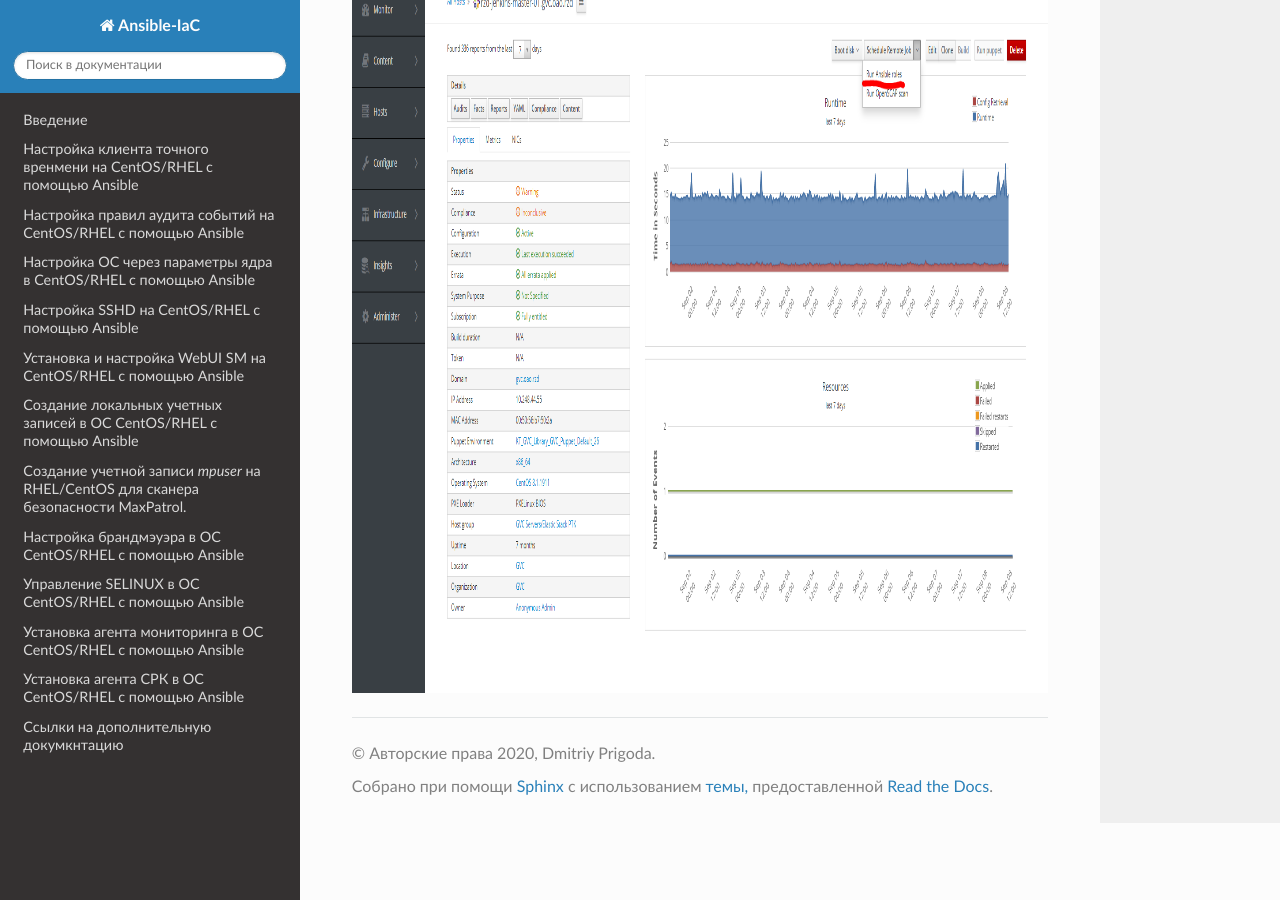
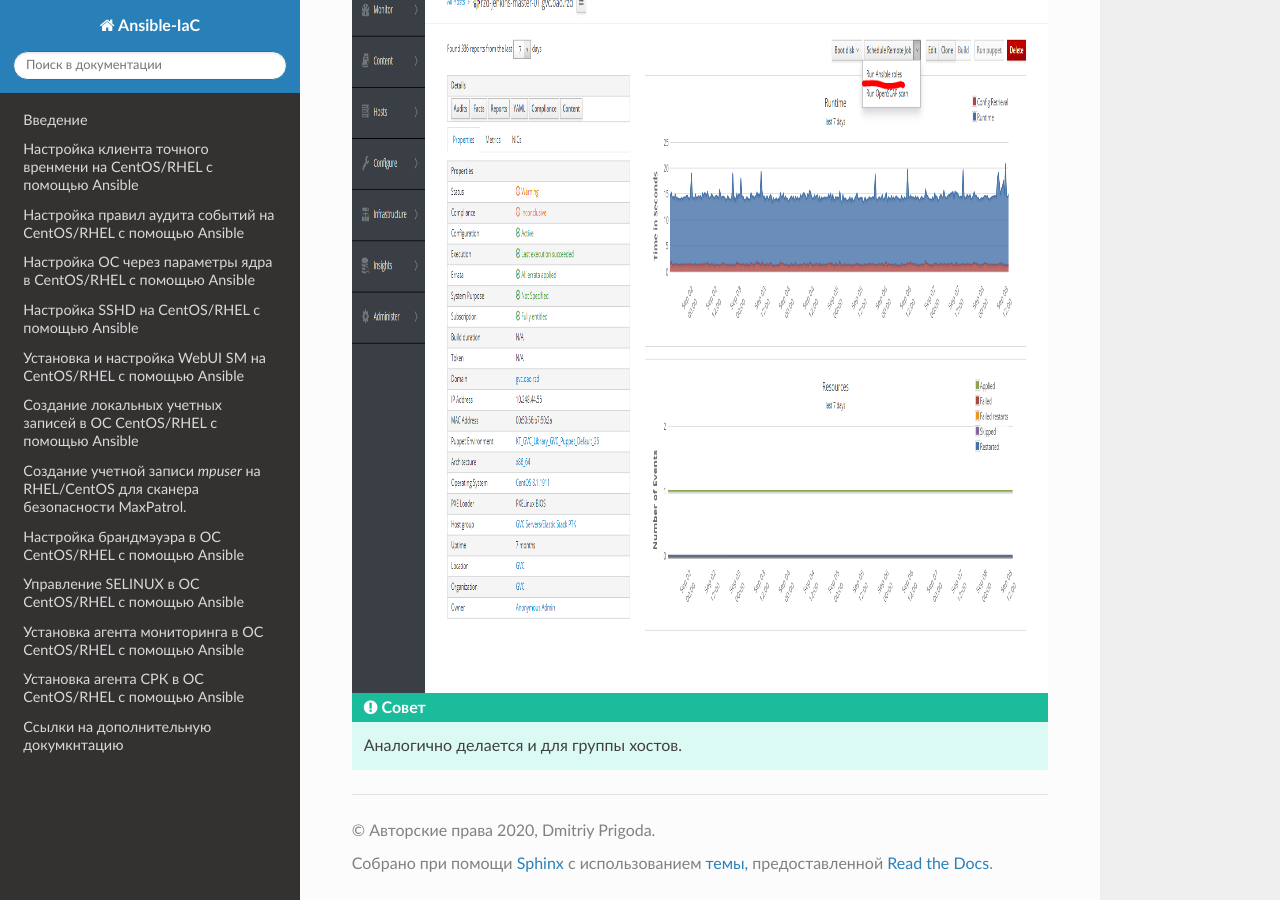
Before and after one commit to D34m0nN0n3/ansible-iac-docs, a Sphinx documentation site: the page built from docs/source/satellite.rst, in a window 1280 px wide and 900 px high, scrolled down 2673 px. Built offline with Sphinx 7.4.7 and the Read the Docs theme 2.0.0, drawn with Linux system fonts in a browser that asks for light colours; pages that are not in the unit, such as notebooks, are missing from menus; the version number could not be read and is left out.

Commit message:
Update satellite.rst

```diff
--- a/docs/source/satellite.rst
+++ b/docs/source/satellite.rst
@@ -27,3 +27,5 @@
         :scale: 80 %
         :alt: Run Ansible
         :align: center
+
+.. tip:: Аналогично делается и для группы хостов.
```
